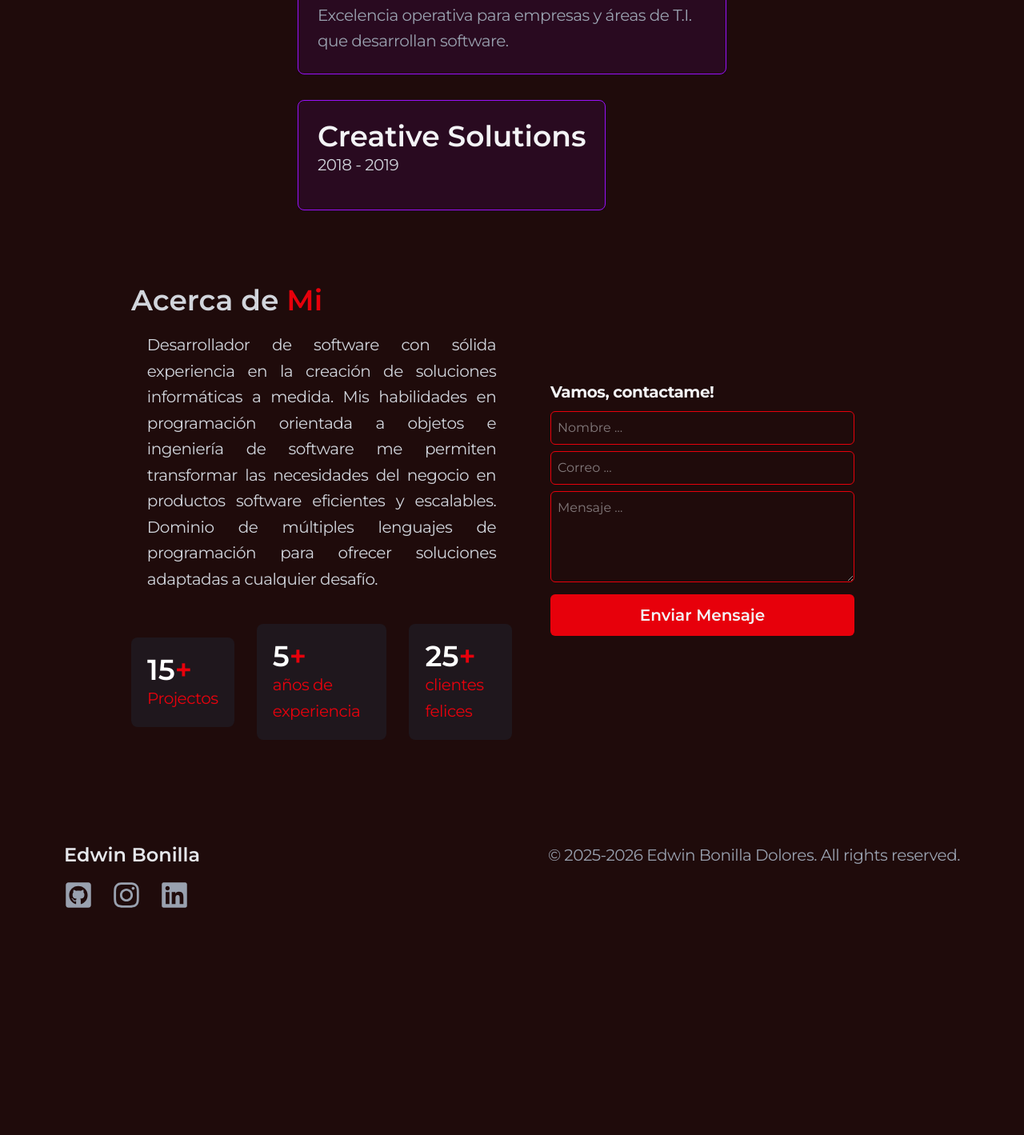
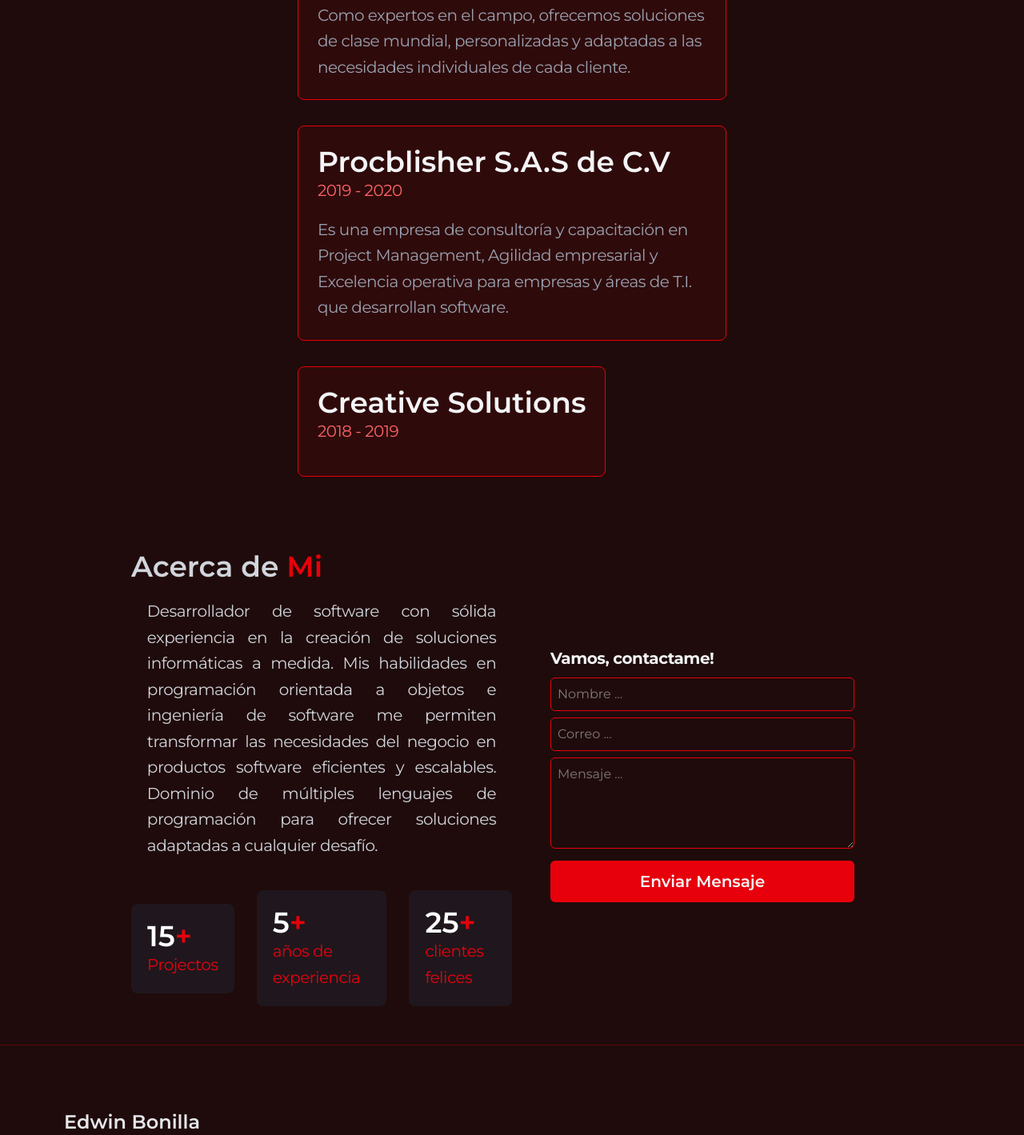
Before and after one commit to Isseikun10/work_portfolio, a React (Vite) app: page / in a window 1280 px wide. Shown: the part 8840-10259 px from the top of the page at 80% size. Before the commit the page ends 10057 px from the top, so only its background shows below. Built offline with nearby package versions, Linux system fonts and the light colour scheme.

Commit message:
Actualiza el componente Experience: agrega nueva experiencia laboral en Digy Networks y mejora la presentación de las experiencias. Actualiza el componente Footer: ajusta el diseño y los enlaces de redes sociales, y mejora la accesibilidad.

```diff
--- a/src/components/Experience.jsx
+++ b/src/components/Experience.jsx
@@ -4,20 +4,25 @@ import Reveal from './Reveal'
 
 const experiences = [
     {
+        company: 'Digy Networks',
+        period: '2026 - Actualmente',
+        description: 'Somos una empresa 100% mexicana especializada en internet por fibra óptica. Más de 15 años llevando conectividad de alta calidad por todo México para donde más se necesita: hogares, empresas e instituciones.',
+    },
+    {
         company: 'Connectivity Solutions',
         period: '2021 - 2026',
         description: 'Con más de 10 años de experiencia y una amplia cartera de proyectos exitosos, somos su mejor opción para mantener la seguridad, continuidad e incluso visibilidad de sus conexiones a internet. Nuestro servicio de monitoreo de enlaces de red, levantamiento y seguridad está diseñado para satisfacer las necesidades de cualquier organización que dependa de redes de internet. Como expertos en el campo, ofrecemos soluciones de clase mundial, personalizadas y adaptadas a las necesidades individuales de cada cliente.',
-      },
-      {
+    },
+    {
         company: 'Procblisher S.A.S de C.V',
         period: '2019 - 2020',
         description: 'Es una empresa de consultoría y capacitación en Project Management, Agilidad empresarial y Excelencia operativa para empresas y áreas de T.I. que desarrollan software.',
-      },
-      {
+    },
+    {
         company: 'Creative Solutions',
         period: '2018 - 2019',
         description: '',
-      },
+    },
 ]
 
 const Experience = () => {
@@ -26,10 +31,10 @@ const Experience = () => {
             <h1 className='text-4xl text-gray-200 font-bold text-center mb-12'>Experiencia</h1>
             <motion.div className='space-y-8' initial="hidden" animate="visible">
                 { experiences.map((experience, index) => (
-                    <Reveal>
-                        <motion.div key={index} initial="hidden" whileInView="visible" viewport={{ once: false, amount: 0.3}} transition={{ duration: 1}} className=' border border-purple-600 p-6 rounded-lg shadow-md hover:shadow-xl transition-shadow duration-300 bg-purple-700/10'>
+                    <Reveal key={index}>
+                        <motion.div initial="hidden" whileInView="visible" viewport={{ once: false, amount: 0.3}} transition={{ duration: 1}} className=' border border-red-600 p-6 rounded-lg shadow-md hover:shadow-xl hover:shadow-red-600/20 transition-shadow duration-300 bg-red-700/10'>
                             <h2 className='text-gray-100 text-2xl font-semibold'>{experience.company}</h2>
-                            <p className='text-gray-300'>{experience.period}</p>
+                            <p className='text-red-400 font-medium'>{experience.period}</p>
                             <p className='text-gray-400 mt-4'>{experience.description}</p>
                         </motion.div>
                     </Reveal>
--- a/src/components/Footer.jsx
+++ b/src/components/Footer.jsx
@@ -3,16 +3,27 @@ import { FaGithubSquare, FaInstagram, FaLinkedin } from 'react-icons/fa'
 
 const Footer = () => {
     return (
-        <div className='max-w-[1300px] mx-auto flex justify-between p-6 md:p-20 text-sm md:text-lg mt-12'>
-            <div className='space-y-4'>
+        <div className='max-w-[1300px] mx-auto flex flex-col md:flex-row justify-between items-center gap-6 p-6 md:p-20 text-sm md:text-lg mt-12 border-t border-red-600/30'>
+            <div className='space-y-4 text-center md:text-left'>
                 <h3 className='text-2xl text-gray-200 font-semibold'>Edwin Bonilla</h3>
-                <div className='flex flex-row gap-6 text-gray-400 text-4xl'>
-                    <a href="https://github.com/Isseikun10" target="_blank"><FaGithubSquare /></a>
-                    <a href="https://www.instagram.com/edwindolorez/" target="_blank"><FaInstagram /></a>
-                    <a href="https://www.linkedin.com/in/edwin-bonilla-dolores-082081196/" target="_blank"><FaLinkedin /></a>
+                <div className='flex flex-row justify-center md:justify-start gap-6 text-gray-400 text-4xl'>
+                    <a href="https://gitlab.com/EdwinCS1" target="_blank" rel="noopener noreferrer" className='hover:text-red-500 transition-colors duration-300'>
+                        <FaGithubSquare />
+                    </a>
+                    <a href="https://github.com/Isseikun10" target="_blank" rel="noopener noreferrer" className='hover:text-red-500 transition-colors duration-300'>
+                        <FaGithubSquare />
+                    </a>
+                    <a href="https://www.instagram.com/edwindolorez/" target="_blank" rel="noopener noreferrer" className='hover:text-red-500 transition-colors duration-300'>
+                        <FaInstagram />
+                    </a>
+                    <a href="https://www.linkedin.com/in/edwin-bonilla-dolores/" target="_blank" rel="noopener noreferrer" className='hover:text-red-500 transition-colors duration-300'>
+                        <FaLinkedin />
+                    </a>
                 </div>
             </div>
-            <p className='text-gray-400'> © 2025-{new Date().getFullYear()} Edwin Bonilla Dolores. All rights reserved.</p>
+            <p className='text-gray-400 text-center md:text-right'>
+                © 2025-{new Date().getFullYear()} Edwin Bonilla Dolores. All rights reserved.
+            </p>
         </div>
     )
 }
```
